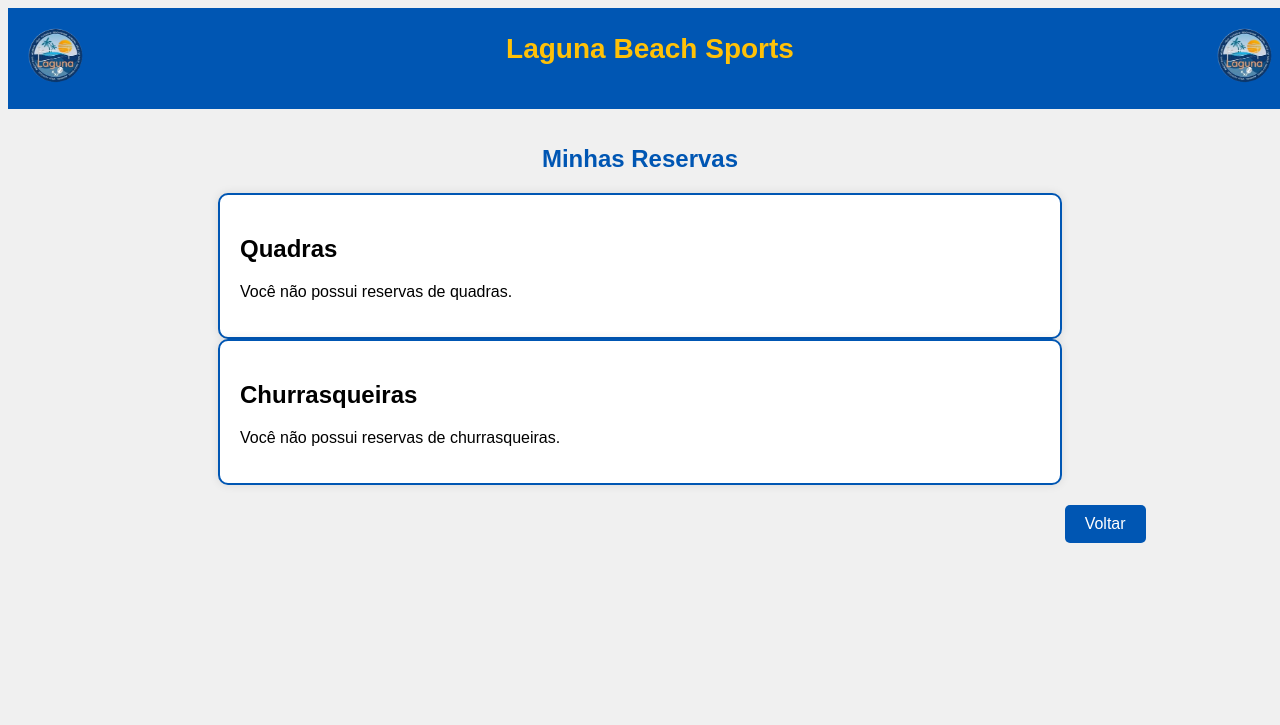
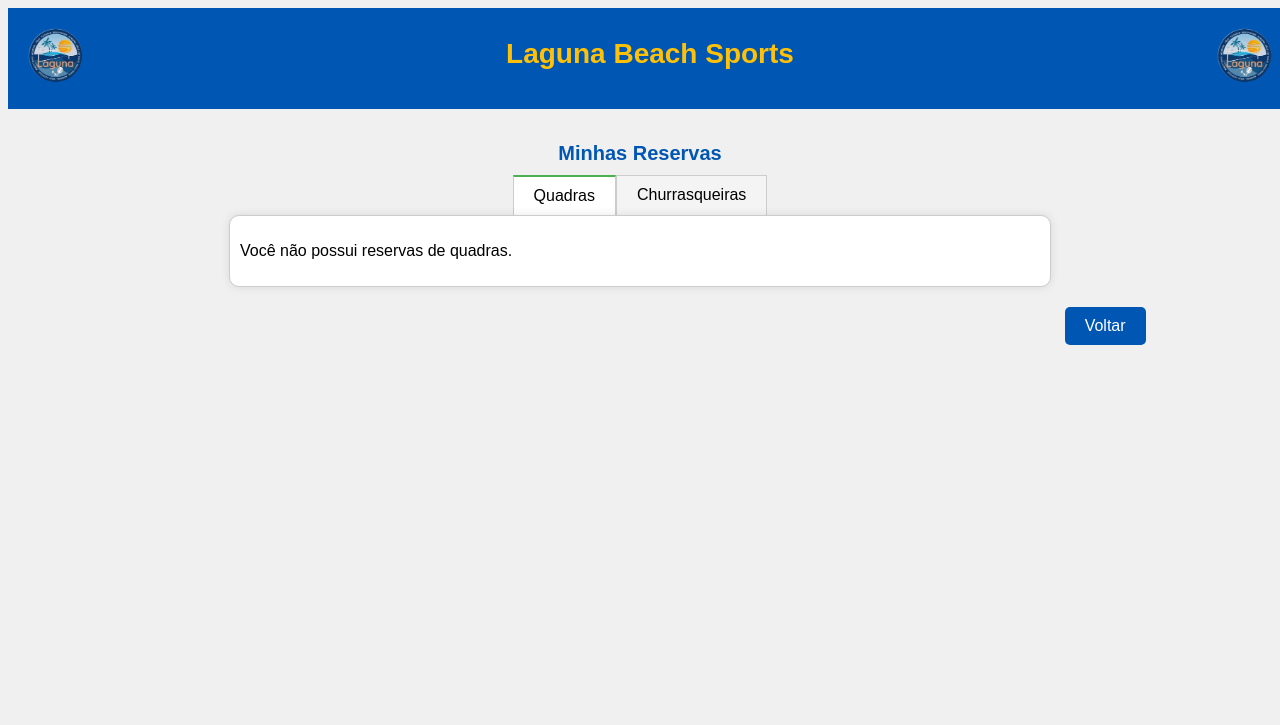
Before and after one commit to Reiniger95/lagunaa, a Django app: page /reservas/ in a window 1280 px wide. Shown: the top 725 px of the page. Run offline with Django 5.2, Linux system fonts and the light colour scheme; the visitor is signed in with stand-in values (Sample User, id 1); data that the repository does not hold is empty.

Commit message:
ajuste agenda

```diff
--- a/agendador/laguna/templates/agenda.html
+++ b/agendador/laguna/templates/agenda.html
@@ -26,23 +26,48 @@
     .title {
       text-align: center;
       font-family: 'Century Gothic', Arial, sans-serif;
-      font-size: 24px;
+      font-size: 20px;
       color: #0056b3;
-      margin-bottom: 20px;
+      margin-bottom: 10px;
+    }
+
+    .tabs {
+      display: flex;
+      justify-content: center;
+    }
+
+    .tab {
+      padding: 10px 20px;
+      cursor: pointer;
+      border: 1px solid #ccc;
+      border-bottom: none;
+      background-color: #f4f4f4;
+    }
+
+    .tab.active {
+      background-color: white;
+      border-top: 2px solid #4CAF50;
+    }
+
+    .tab-content {
+      display: none;
+      border: 1px solid #ccc;
+      padding: 10px;
+      background-color: white;
+      width: 100%;
+      max-width: 800px;
+      border-radius: 10px;
+      box-shadow: 0 0 10px rgba(0, 0, 0, 0.1);
+    }
+
+    .tab-content.active {
+      display: block;
     }
 
     .reservations {
       width: 100%;
-      max-width: 800px;
-      background-color: #fff;
-      border: 2px solid #0056b3;
-      border-radius: 10px;
-      padding: 20px;
-      box-shadow: 0 0 10px rgba(0, 0, 0, 0.1);
-      max-height: 500px;
-      /* Altura máxima para exibir 6 reservas */
+      max-height: 280px;
       overflow-y: auto;
-      /* Adicionar rolagem vertical */
     }
 
     .reservation {
@@ -59,12 +84,12 @@
 
     .reservation h3 {
       margin: 0;
-      font-size: 30px;
+      font-size: 16px;
       color: #0056b3;
     }
 
     .reservation p {
-      font-size: 20px;
+      font-size: 12px;
       margin: 5px 0;
       color: #666;
     }
@@ -110,8 +135,14 @@
   {% include 'header.html' %}
   <div class="container">
     <h1 class="title">Minhas Reservas</h1>
+    <div class="tabs">
+      <div class="tab active" data-tab="tab-1">Quadras</div>
+      <div class="tab" data-tab="tab-2">Churrasqueiras</div>
+    </div>
+
+    <!-- ABA 1: Reservas de Quadras -->
+    <div id="tab-1" class="tab-content active">
       <div class="reservations">
-      <h2>Quadras</h2>
         {% if court_reservations %}
         {% for reservation in court_reservations %}
         <div class="reservation">
@@ -132,8 +163,11 @@
         <p>Você não possui reservas de quadras.</p>
         {% endif %}
       </div>
+    </div>
+
+    <!-- ABA 2: Reservas de Churrasqueiras -->
+    <div id="tab-2" class="tab-content">
       <div class="reservations">
-      <h2>Churrasqueiras</h2>
         {% if bbq_reservations %}
         {% for reservation in bbq_reservations %}
         <div class="reservation">
@@ -154,9 +188,24 @@
         <p>Você não possui reservas de churrasqueiras.</p>
         {% endif %}
       </div>
+    </div>
+
     <a href="{% url 'home' %}" class="button">Voltar</a>
   </div>
   {% include 'footer.html' %}
+
+  <script>
+    document.addEventListener('DOMContentLoaded', function () {
+      document.querySelectorAll('.tab').forEach(tab => {
+        tab.addEventListener('click', function () {
+          document.querySelectorAll('.tab').forEach(t => t.classList.remove('active'));
+          document.querySelectorAll('.tab-content').forEach(tc => tc.classList.remove('active'));
+          this.classList.add('active');
+          document.getElementById(this.getAttribute('data-tab')).classList.add('active');
+        });
+      });
+    });
+  </script>
 </body>
 
 </html>
```
Lines whose indentation alone changed are shown as unchanged.
